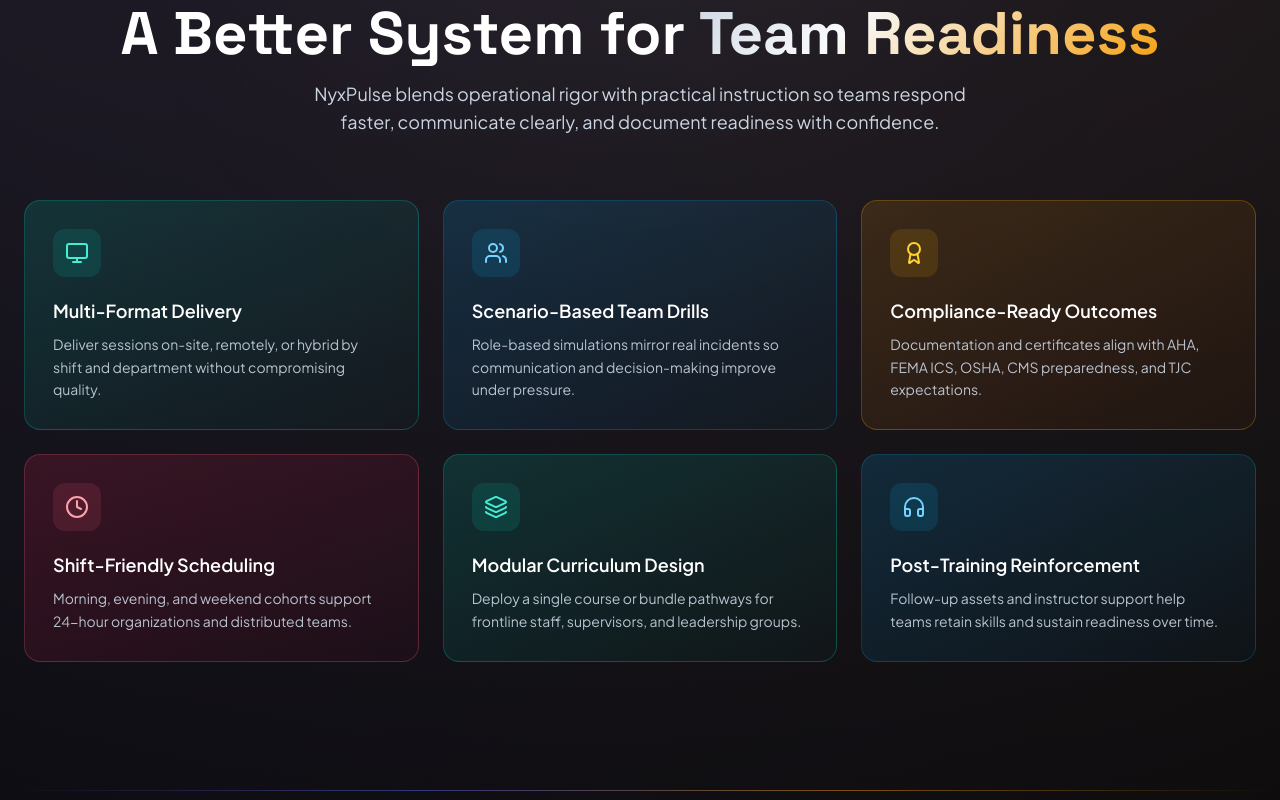
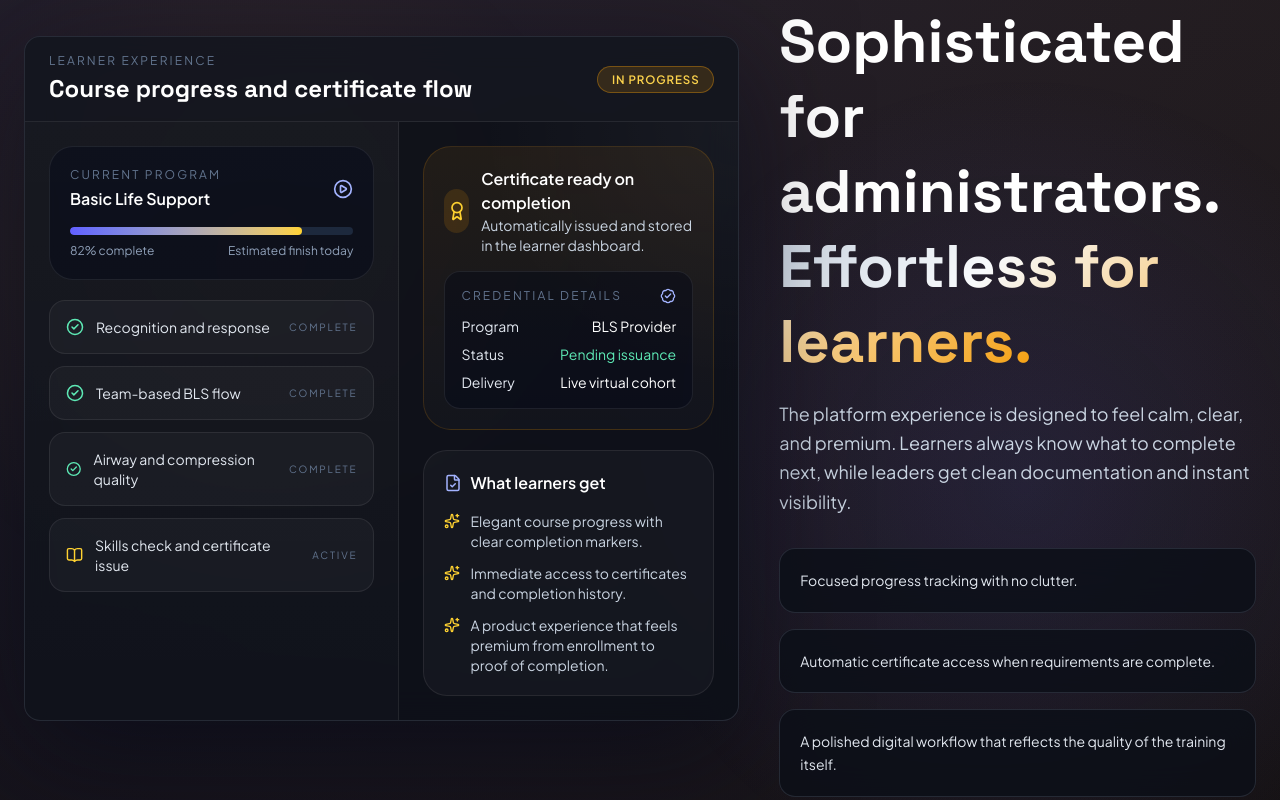
Before and after one commit to cmc-creator/NyxPulse, a Next.js app: page / in a window 1280 px wide. Shown: the part 2200-3000 px from the top of the page. Built offline with nearby package versions, Linux system fonts and the light colour scheme; no server answers.

Commit message:
feat: expand landing with learner showcase and tighter product copy

```diff
--- a/src/app/page.tsx
+++ b/src/app/page.tsx
@@ -1,6 +1,7 @@
 import Navbar from "@/components/Navbar";
 import StarField from "@/components/StarField";
 import Hero from "@/components/Hero";
+import LearnerExperienceShowcase from "@/components/LearnerExperienceShowcase";
 import PlatformShowcase from "@/components/PlatformShowcase";
 import Features from "@/components/Features";
 import CoursesPreview from "@/components/CoursesPreview";
@@ -18,6 +19,8 @@
         <Hero />
         <div className="section-divider" />
         <PlatformShowcase />
+        <div className="section-divider" />
+        <LearnerExperienceShowcase />
         <div className="section-divider" />
         <div className="relative">
           <div className="absolute inset-0 pointer-events-none bg-[radial-gradient(circle_at_top,rgba(255,255,255,0.03),transparent_50%)]" />
--- a/src/components/Features.tsx
+++ b/src/components/Features.tsx
@@ -6,38 +6,38 @@
   {
     icon: Monitor,
     color: "violet",
-    title: "Multi-Format Delivery",
-    desc: "Deliver sessions on-site, remotely, or hybrid by shift and department without compromising quality.",
+    title: "Premium multi-format delivery",
+    desc: "Offer on-site, virtual, or hybrid programs with the same polished experience across every format.",
   },
   {
     icon: Users,
     color: "cyan",
-    title: "Scenario-Based Team Drills",
-    desc: "Role-based simulations mirror real incidents so communication and decision-making improve under pressure.",
+    title: "Scenario-driven team performance",
+    desc: "Role-based simulations sharpen communication, command flow, and response behavior under pressure.",
   },
   {
     icon: Award,
     color: "amber",
-    title: "Compliance-Ready Outcomes",
-    desc: "Documentation and certificates align with AHA, FEMA ICS, OSHA, CMS preparedness, and TJC expectations.",
+    title: "Compliance without visual clutter",
+    desc: "Certificates and records align with AHA, FEMA ICS, OSHA, CMS preparedness, and TJC expectations.",
   },
   {
     icon: Clock,
     color: "green",
-    title: "Shift-Friendly Scheduling",
-    desc: "Morning, evening, and weekend cohorts support 24-hour organizations and distributed teams.",
+    title: "Shift-aware scheduling",
+    desc: "Morning, evening, and weekend cohorts fit twenty-four hour operations and distributed teams.",
   },
   {
     icon: Layers,
     color: "violet",
-    title: "Modular Curriculum Design",
-    desc: "Deploy a single course or bundle pathways for frontline staff, supervisors, and leadership groups.",
+    title: "Modular program design",
+    desc: "Launch a single course or build tailored pathways for frontline staff, supervisors, and leadership groups.",
   },
   {
     icon: Headphones,
     color: "cyan",
-    title: "Post-Training Reinforcement",
-    desc: "Follow-up assets and instructor support help teams retain skills and sustain readiness over time.",
+    title: "Measured reinforcement",
+    desc: "Follow-up assets and instructor support keep skill retention and readiness moving in the right direction.",
   },
 ];
 
@@ -73,12 +73,11 @@
         <div className="text-center mb-16">
           <span className="badge badge-violet mb-4">Operating Model</span>
           <h2 className="font-display text-4xl sm:text-5xl lg:text-6xl font-bold text-white mb-4">
-            A Better System for
-            <span className="gradient-text"> Team Readiness</span>
+            A refined system for
+            <span className="gradient-text"> modern readiness</span>
           </h2>
           <p className="text-slate-300 text-lg max-w-2xl mx-auto">
-            NyxPulse blends operational rigor with practical instruction so teams respond faster,
-            communicate clearly, and document readiness with confidence.
+            NyxPulse blends operational rigor, strong visual design, and practical instruction so teams respond faster, communicate clearly, and document readiness with confidence.
           </p>
         </div>
 
--- /dev/null
+++ b/src/components/LearnerExperienceShowcase.tsx
@@ -0,0 +1,164 @@
+"use client";
+
+import {
+  Award,
+  BadgeCheck,
+  BookOpen,
+  CheckCircle2,
+  FileCheck,
+  PlayCircle,
+  Sparkles,
+} from "lucide-react";
+
+const modules = [
+  { name: "Recognition and response", complete: true },
+  { name: "Team-based BLS flow", complete: true },
+  { name: "Airway and compression quality", complete: true },
+  { name: "Skills check and certificate issue", complete: false },
+];
+
+export default function LearnerExperienceShowcase() {
+  return (
+    <section className="relative py-24 lg:py-32 px-6 overflow-hidden">
+      <div
+        className="absolute inset-0 pointer-events-none"
+        style={{
+          background:
+            "radial-gradient(circle at 20% 40%, rgba(245,158,11,0.08), transparent 30%), radial-gradient(circle at 80% 60%, rgba(99,102,241,0.12), transparent 34%)",
+        }}
+      />
+
+      <div className="relative max-w-7xl mx-auto grid grid-cols-1 xl:grid-cols-[1.2fr_0.8fr] gap-10 items-center">
+        <div className="relative order-2 xl:order-1">
+          <div className="glass-card rounded-[32px] overflow-hidden border-[rgba(148,163,184,0.22)] shadow-[0_30px_120px_rgba(2,6,23,0.52)]">
+            <div className="border-b border-white/8 px-6 py-4 bg-[rgba(255,255,255,0.02)] flex items-center justify-between">
+              <div>
+                <p className="text-xs uppercase tracking-[0.18em] text-slate-500">Learner Experience</p>
+                <h3 className="text-white font-display text-2xl font-bold mt-1">Course progress and certificate flow</h3>
+              </div>
+              <div className="badge badge-amber">In Progress</div>
+            </div>
+
+            <div className="grid grid-cols-1 lg:grid-cols-[1.05fr_0.95fr] gap-0">
+              <div className="p-6 border-r border-white/8 bg-[linear-gradient(180deg,rgba(255,255,255,0.03),rgba(255,255,255,0.01))]">
+                <div className="rounded-[24px] border border-white/8 bg-slate-950/40 p-5 mb-5">
+                  <div className="flex items-center justify-between mb-4">
+                    <div>
+                      <p className="text-xs uppercase tracking-[0.18em] text-slate-500 mb-1">Current program</p>
+                      <h4 className="text-white font-semibold">Basic Life Support</h4>
+                    </div>
+                    <PlayCircle className="w-5 h-5 text-indigo-300" />
+                  </div>
+                  <div className="w-full h-2 rounded-full bg-slate-800 overflow-hidden mb-2">
+                    <div className="h-full w-[82%] bg-gradient-to-r from-indigo-500 to-amber-300 rounded-full" />
+                  </div>
+                  <div className="flex items-center justify-between text-xs text-slate-400">
+                    <span>82% complete</span>
+                    <span>Estimated finish today</span>
+                  </div>
+                </div>
+
+                <div className="space-y-3">
+                  {modules.map((module) => (
+                    <div key={module.name} className="rounded-2xl border border-white/8 bg-white/[0.03] p-4 flex items-center justify-between gap-4">
+                      <div className="flex items-center gap-3">
+                        {module.complete ? (
+                          <CheckCircle2 className="w-4.5 h-4.5 text-emerald-300" />
+                        ) : (
+                          <BookOpen className="w-4.5 h-4.5 text-amber-300" />
+                        )}
+                        <span className="text-sm text-slate-200">{module.name}</span>
+                      </div>
+                      <span className="text-[10px] uppercase tracking-[0.18em] text-slate-500">
+                        {module.complete ? "Complete" : "Active"}
+                      </span>
+                    </div>
+                  ))}
+                </div>
+              </div>
+
+              <div className="p-6 bg-[radial-gradient(circle_at_top_right,rgba(255,255,255,0.04),transparent_38%)]">
+                <div className="rounded-[28px] border border-[rgba(245,158,11,0.16)] bg-[linear-gradient(180deg,rgba(245,158,11,0.08),rgba(255,255,255,0.02))] p-5 mb-5">
+                  <div className="flex items-center gap-3 mb-4">
+                    <div className="w-11 h-11 rounded-2xl bg-[rgba(245,158,11,0.14)] flex items-center justify-center">
+                      <Award className="w-5 h-5 text-amber-300" />
+                    </div>
+                    <div>
+                      <p className="text-white font-semibold">Certificate ready on completion</p>
+                      <p className="text-sm text-slate-300">Automatically issued and stored in the learner dashboard.</p>
+                    </div>
+                  </div>
+
+                  <div className="rounded-2xl border border-white/8 bg-slate-950/40 p-4">
+                    <div className="flex items-center justify-between mb-3">
+                      <p className="text-xs uppercase tracking-[0.18em] text-slate-500">Credential details</p>
+                      <BadgeCheck className="w-4 h-4 text-indigo-300" />
+                    </div>
+                    <div className="space-y-2 text-sm text-slate-200">
+                      <div className="flex items-center justify-between gap-3">
+                        <span>Program</span>
+                        <span className="text-white">BLS Provider</span>
+                      </div>
+                      <div className="flex items-center justify-between gap-3">
+                        <span>Status</span>
+                        <span className="text-emerald-300">Pending issuance</span>
+                      </div>
+                      <div className="flex items-center justify-between gap-3">
+                        <span>Delivery</span>
+                        <span className="text-white">Live virtual cohort</span>
+                      </div>
+                    </div>
+                  </div>
+                </div>
+
+                <div className="rounded-[24px] border border-white/8 bg-white/[0.03] p-5">
+                  <div className="flex items-center gap-2 mb-4 text-white font-semibold">
+                    <FileCheck className="w-4.5 h-4.5 text-indigo-300" />
+                    What learners get
+                  </div>
+                  <div className="space-y-3 text-sm text-slate-300">
+                    <div className="flex items-start gap-2.5">
+                      <Sparkles className="w-4 h-4 text-amber-300 mt-0.5 flex-shrink-0" />
+                      Elegant course progress with clear completion markers.
+                    </div>
+                    <div className="flex items-start gap-2.5">
+                      <Sparkles className="w-4 h-4 text-amber-300 mt-0.5 flex-shrink-0" />
+                      Immediate access to certificates and completion history.
+                    </div>
+                    <div className="flex items-start gap-2.5">
+                      <Sparkles className="w-4 h-4 text-amber-300 mt-0.5 flex-shrink-0" />
+                      A product experience that feels premium from enrollment to proof of completion.
+                    </div>
+                  </div>
+                </div>
+              </div>
+            </div>
+          </div>
+        </div>
+
+        <div className="order-1 xl:order-2">
+          <span className="badge badge-cyan mb-4">Learner Journey</span>
+          <h2 className="font-display text-4xl sm:text-5xl lg:text-6xl font-bold text-white mb-5 leading-tight">
+            Sophisticated for administrators.
+            <span className="gradient-text"> Effortless for learners.</span>
+          </h2>
+          <p className="text-slate-300 text-lg leading-relaxed max-w-xl mb-8">
+            The platform experience is designed to feel calm, clear, and premium. Learners always know what to complete next, while leaders get clean documentation and instant visibility.
+          </p>
+
+          <div className="space-y-4">
+            {[
+              "Focused progress tracking with no clutter.",
+              "Automatic certificate access when requirements are complete.",
+              "A polished digital workflow that reflects the quality of the training itself.",
+            ].map((item) => (
+              <div key={item} className="glass-card p-5 rounded-[22px] text-slate-200 text-sm leading-relaxed">
+                {item}
+              </div>
+            ))}
+          </div>
+        </div>
+      </div>
+    </section>
+  );
+}
--- a/src/components/Testimonials.tsx
+++ b/src/components/Testimonials.tsx
@@ -5,7 +5,7 @@
 const testimonials = [
   {
     quote:
-      "NyxPulse's BLS training completely changed how our code team communicates. The team dynamics module alone was worth it — our response times dropped noticeably.",
+      "NyxPulse's BLS training completely changed how our code team communicates. The team dynamics module alone was worth it. Our response times dropped noticeably.",
     name: "Sarah M., RN, BSN",
     role: "ICU Charge Nurse",
     org: "Regional Medical Center",
@@ -14,7 +14,7 @@
   },
   {
     quote:
-      "We brought NyxPulse in for our entire ED staff for de-escalation. The instructors understood our environment. Real scenarios, no fluff — our staff left with actual tools.",
+      "We brought NyxPulse in for our entire ED staff for de-escalation. The instructors understood our environment. Real scenarios, no fluff. Our staff left with actual tools.",
     name: "Dr. James T.",
     role: "Emergency Medicine Physician",
     org: "Urban Health System",
@@ -85,7 +85,7 @@
                 <div>
                   <div className="text-white font-semibold text-sm">{t.name}</div>
                   <div className="text-slate-400 text-xs">
-                    {t.role} — {t.org}
+                    {t.role} | {t.org}
                   </div>
                 </div>
               </div>
```
Also changed, not shown: src/components/CoursesPreview.tsx (+10 -6 lines).
